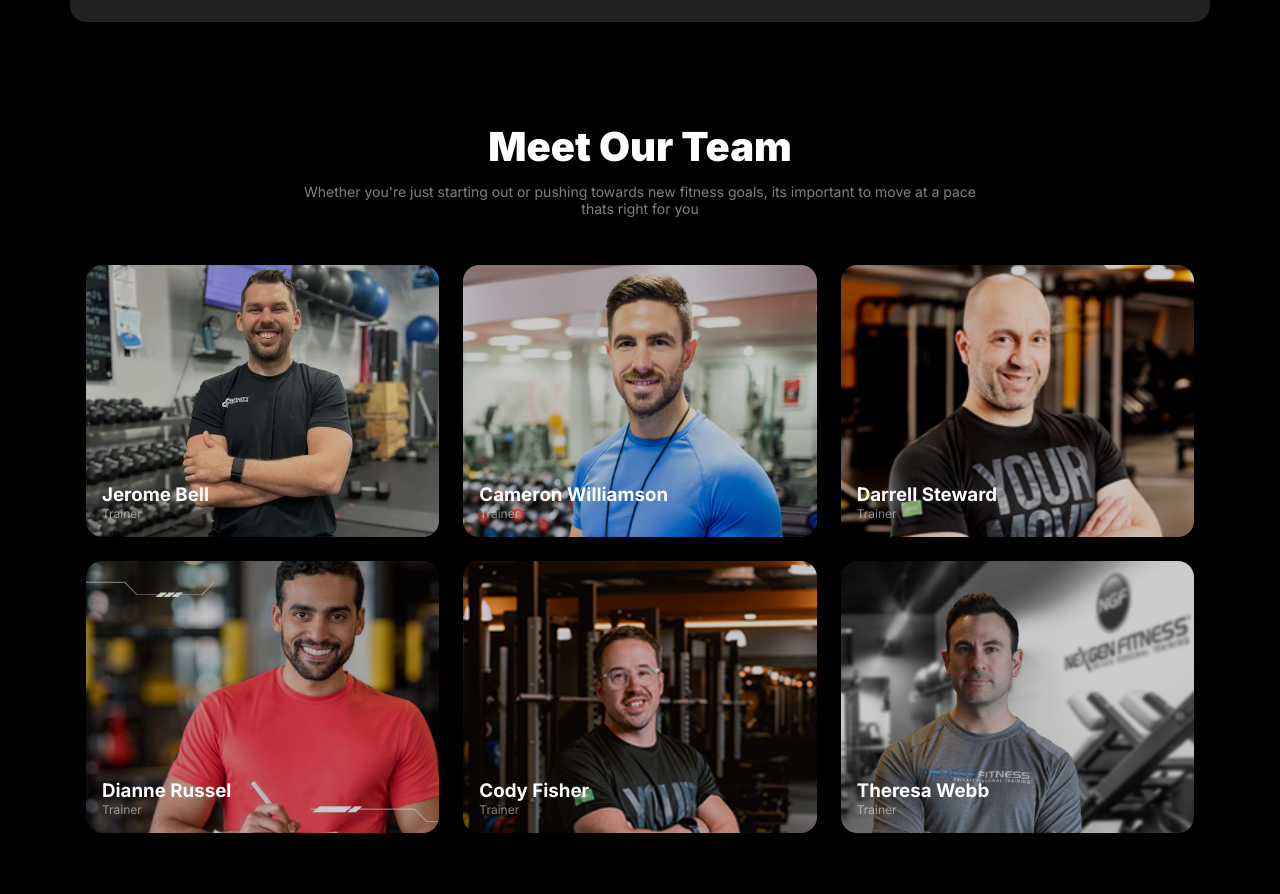
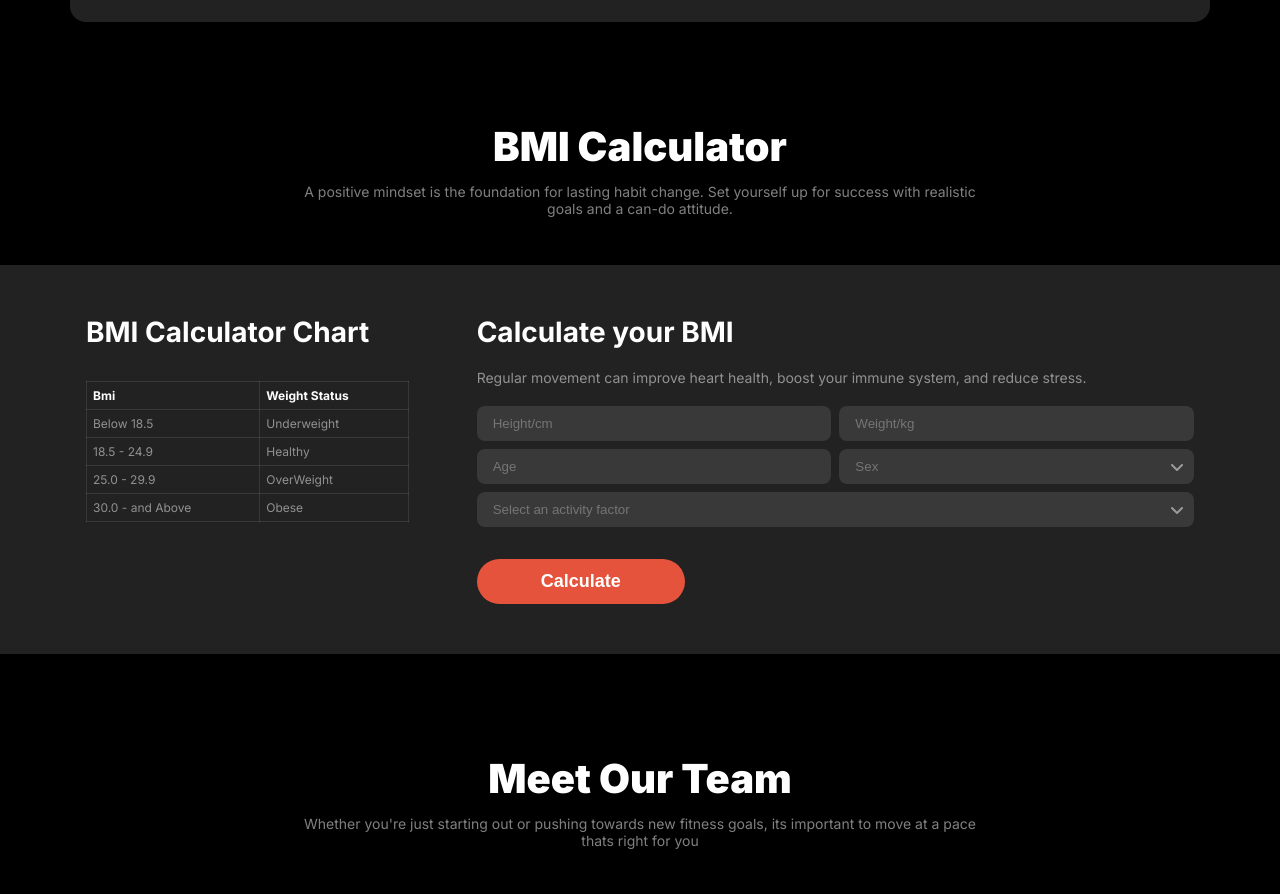
Before and after one commit to arfanur04/m12-a2-versatile-ui, a plain HTML site: page index.html in a window 1280 px wide. Shown: the part 1740-2634 px from the top of the page. Drawn offline with Linux system fonts and the light colour scheme.

Commit message:
BMI section added

```diff
--- a/index.html
+++ b/index.html
@@ -172,11 +172,126 @@
 				</div>
 			</section>
 
+			<!-- --------------------------- BMI Calculator ---------------------------- -->
+			<section class="section-margin">
+				<header class="text-center">
+					<h2 class="section-title">BMI Calculator</h2>
+					<p class="section-des">
+						A positive mindset is the foundation for lasting habit change. Set
+						yourself up for success with realistic goals and a can-do attitude.
+					</p>
+				</header>
+				<main class="bmi-main">
+					<section class="max-width bmi-container">
+						<article class="bmi-col bmi-chart">
+							<h3 class="bmi-chart-title">BMI Calculator Chart</h3>
+							<table>
+								<thead>
+									<tr>
+										<th>Bmi</th>
+										<th>Weight Status</th>
+									</tr>
+								</thead>
+								<tbody>
+									<tr>
+										<td>Below 18.5</td>
+										<td>Underweight</td>
+									</tr>
+									<tr>
+										<td>18.5 - 24.9</td>
+										<td>Healthy</td>
+									</tr>
+									<tr>
+										<td>25.0 - 29.9</td>
+										<td>OverWeight</td>
+									</tr>
+									<tr>
+										<td>30.0 - and Above</td>
+										<td>Obese</td>
+									</tr>
+								</tbody>
+							</table>
+						</article>
+						<article class="bmi-col bmi-calculate">
+							<h3 class="bmi-calc-title">Calculate your BMI</h3>
+							<p class="bmi-calc-des">
+								Regular movement can improve heart health, boost your immune
+								system, and reduce stress.
+							</p>
+							<div class="bmi-calc-container">
+								<input
+									type="text"
+									class="bmi-calc-inp bmi-calc-height"
+									placeholder="Height/cm"
+								/><input
+									type="text"
+									class="bmi-calc-inp bmi-calc-weight"
+									placeholder="Weight/kg"
+								/><input
+									type="text"
+									class="bmi-calc-inp bmi-calc-age"
+									placeholder="Age"
+								/>
+								<div style="position: relative">
+									<input
+										style="width: 100%"
+										type="text"
+										class="bmi-calc-inp bmi-calc-sex"
+										placeholder="Sex"
+									/>
+									<i
+										style="
+											position: absolute;
+											right: 10px;
+											top: 50%;
+											transform: translateY(-50%);
+											color: rgba(255, 255, 255, 0.5);
+										"
+										class="fa-solid fa-angle-down"
+									></i>
+								</div>
+								<div
+									style="position: relative"
+									class="bmi-calc-select-an"
+								>
+									<input
+										style="width: 100%"
+										type="text"
+										class="bmi-calc-inp"
+										placeholder="Select an activity factor"
+									/>
+									<i
+										style="
+											position: absolute;
+											right: 10px;
+											top: 50%;
+											transform: translateY(-50%);
+											color: rgba(255, 255, 255, 0.5);
+										"
+										class="fa-solid fa-angle-down"
+									></i>
+								</div>
+							</div>
+							<button
+								style="
+									padding-left: 64px;
+									padding-right: 64px;
+									margin-top: 32px;
+								"
+								class="primary-btn"
+							>
+								Calculate
+							</button>
+						</article>
+					</section>
+				</main>
+			</section>
+
 			<!-- ------------------------ Meet Our Teem section ------------------------ -->
-			<section class="max-width section-margin meet-section">
+			<section class="max-width section-margin">
 				<header class="text-center">
-					<h2 class="section-title meet-section-title">Meet Our Team</h2>
-					<p class="section-des meet-section-des">
+					<h2 class="section-title">Meet Our Team</h2>
+					<p class="section-des">
 						Whether you're just starting out or pushing towards new fitness
 						goals, its important to move at a pace thats right for you
 					</p>
@@ -221,6 +336,7 @@
 				</main>
 			</section>
 		</main>
+		<!-- ------------------------------- footer -------------------------------- -->
 		<footer class="max-width">
 			<section class="footer-container">
 				<article class="footer-column footer-column-1">
--- a/styles/styles.css
+++ b/styles/styles.css
@@ -293,6 +293,59 @@ body {
 	border-radius: 16px;
 }
 
+/* ------------------------------- bmi section ------------------------------ */
+.bmi-main {
+	background: rgb(34, 34, 34);
+	padding: 50px 0;
+}
+.bmi-container {
+	display: grid;
+	grid-template-columns: 1fr 2fr;
+	gap: 32px;
+}
+.bmi-chart-title {
+	margin-bottom: 32px;
+	font-size: 28px;
+}
+.bmi-main table {
+	width: 90%;
+	text-align: left;
+	border-collapse: collapse;
+}
+.bmi-main td {
+	color: rgba(255, 255, 255, 0.5);
+}
+.bmi-main th,
+td {
+	border: 1px solid rgba(255, 255, 255, 0.1);
+	padding: 6px;
+	font-size: 12px;
+}
+.bmi-calc-title {
+	font-size: 28px;
+}
+.bmi-calc-des {
+	margin-top: 20px;
+	margin-bottom: 20px;
+	font-size: 14px;
+	color: rgba(255, 255, 255, 0.5);
+}
+.bmi-calc-container {
+	display: grid;
+	grid-template-columns: repeat(2, 1fr);
+	gap: 8px;
+}
+.bmi-calc-select-an {
+	grid-column: 1 / span 2;
+}
+.bmi-main input {
+	background: rgba(255, 255, 255, 0.1);
+	padding: 10px;
+	padding-left: 16px;
+	border-radius: 8px;
+	border: none;
+}
+
 /* ------------------------------ meet section ------------------------------ */
 .run-section-card-container {
 	display: grid;
@@ -447,4 +500,9 @@ body {
 	.footer-column {
 		margin-left: 32px;
 	}
+
+	/* ------------------------------- bmi section ------------------------------ */
+	.bmi-container {
+		grid-template-columns: 1fr;
+	}
 }
```
